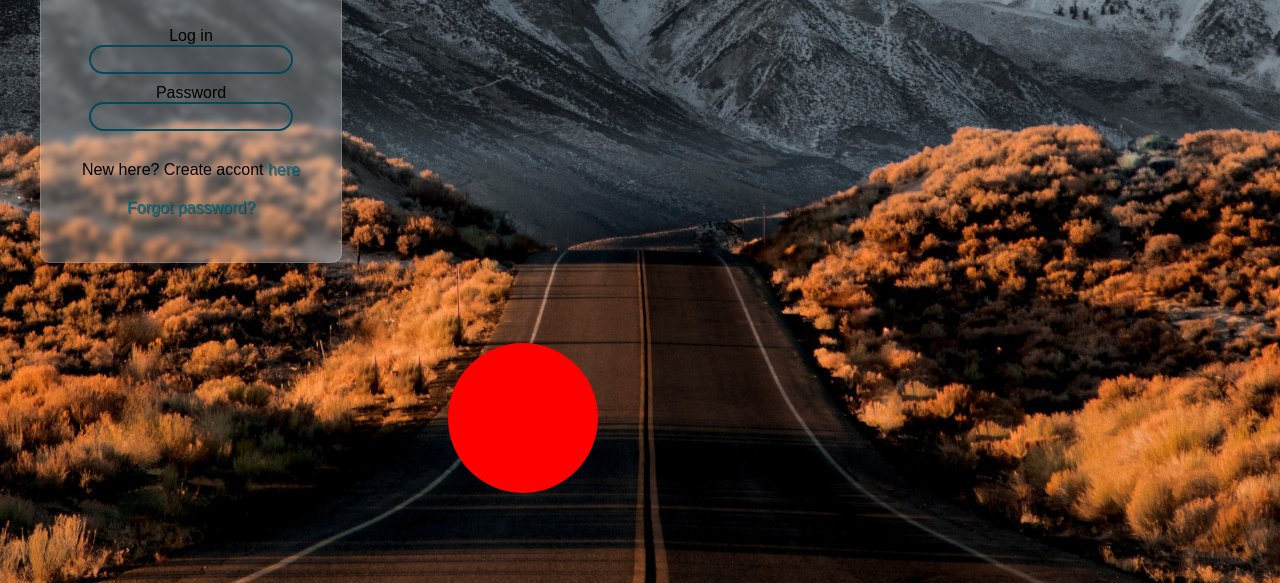
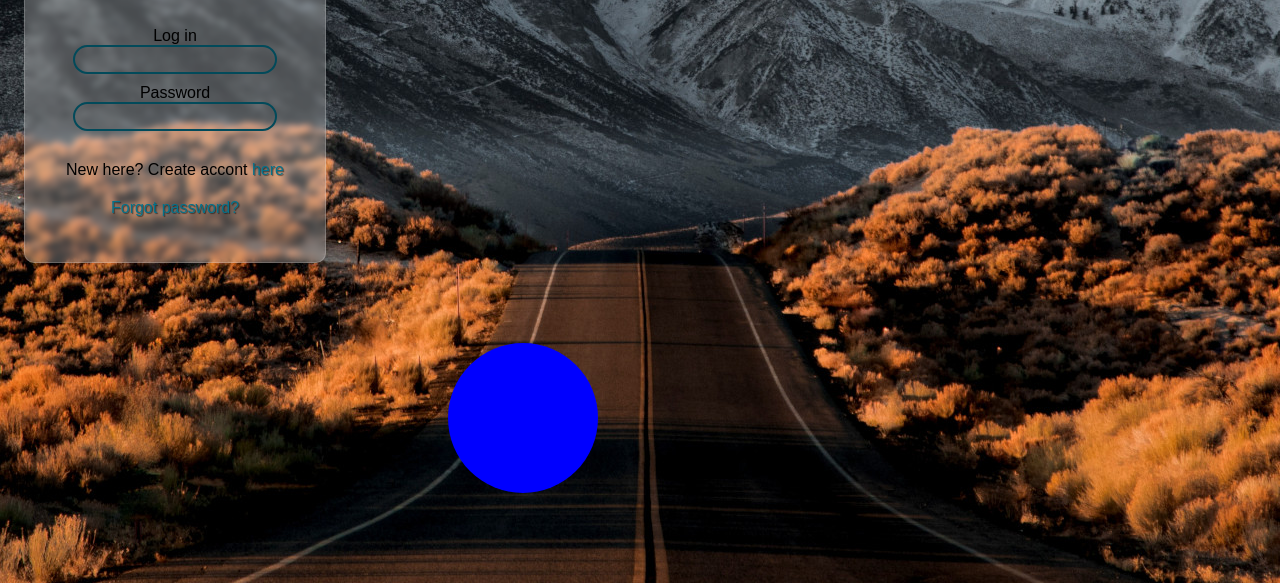
Before and after one commit to claudio98marcio/login-project, a plain HTML site: page index.html in a window 1280 px wide. Shown: the part 217-800 px from the top of the page. Drawn offline with Linux system fonts and the light colour scheme.

Commit message:
testing 003
testing

```diff
--- a/style/s001.css
+++ b/style/s001.css
@@ -25,7 +25,7 @@ body{
     height: 350px;
     position: absolute;
     top: 10vw;
-    left: 5vh;
+    left: 3vh;
     background-color: rgba(255, 255, 255, 0.25);
     backdrop-filter: blur(3px);
     border: 1px solid rgba(255, 255, 255, 0.18);
@@ -77,5 +77,5 @@ div > p > a{
     width: 150px;
     height: 150px;
     border-radius: 150px;
-    background-color: red;
+    background-color: blue;
 }
```
